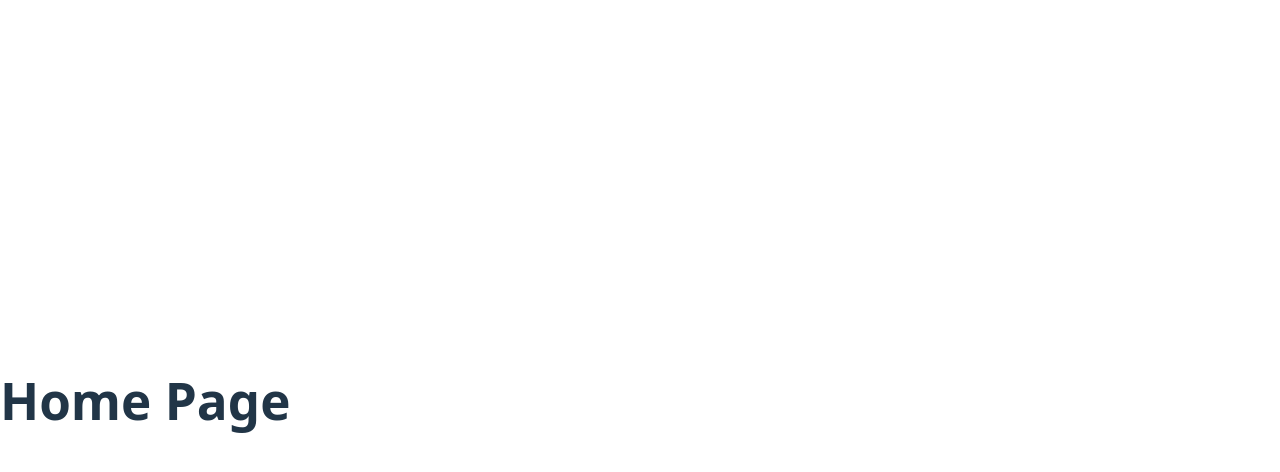
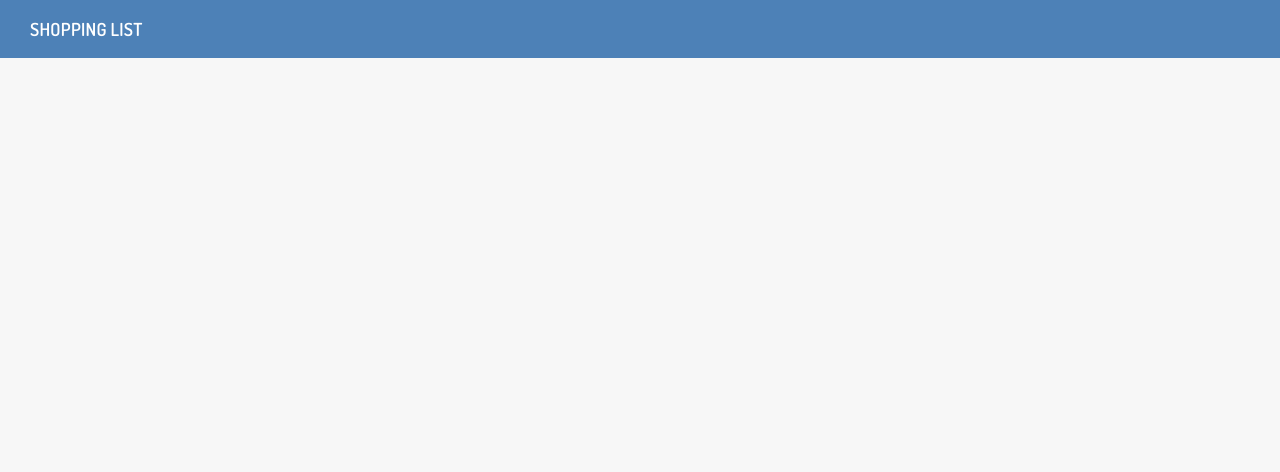
Before and after one commit to mikematos84/veritone-assessment, a React (Vite) app: page / in a window 1280 px wide. Shown: the top 472 px of the page. Built offline with nearby package versions, Linux system fonts and the light colour scheme.

Commit message:
feat: basic css variables setups and header

```diff
--- /dev/null
+++ b/src/components/Header/Header.scss
@@ -0,0 +1,19 @@
+.header {
+  display: flex;
+  width: 100vw;
+  background-color: var(--color-brand-primary);
+
+  .content {
+    padding: 20px 30px;
+  }
+
+  .title {
+    font-family: var(--font-family-secondary);
+    font-weight: var(--font-weight-medium);
+    font-size: var(--font-size-lg);
+    line-height: 100%;
+    letter-spacing: var(--letter-spacing-md);
+    text-transform: uppercase;
+    color: var(--text-color-tertiary);
+  }
+}
--- /dev/null
+++ b/src/components/Header/index.jsx
@@ -0,0 +1,11 @@
+import "./Header.scss";
+
+export default function Header() {
+  return (
+    <header className="header">
+      <div className="content">
+        <div className="title">Shopping List</div>
+      </div>
+    </header>
+  );
+}
--- a/src/pages/Home.tsx
+++ b/src/pages/Home.tsx
@@ -1,7 +1,9 @@
+import Header from "../components/Header";
+
 export default function Home() {
   return (
-    <div>
-      <h1>Home Page</h1>
-    </div>
+    <>
+      <Header />
+    </>
   );
 }
--- a/src/styles/main.scss
+++ b/src/styles/main.scss
@@ -0,0 +1,72 @@
+:root {
+  --color-white: #ffffff;
+  --color-black: #000000;
+
+  --color-black100: #2A323C;
+
+  --color-grey100: #555F7C;
+  --color-grey200: #5C6269;
+  --color-grey300: #7D7A7A;
+  --color-grey400: #9CA8B4;
+  --color-grey500: #C6C6C6;
+  --color-grey600: #D5DFE9;
+
+  --color-blue000: #4D81B7;
+  --color-blue100: #1871E8;
+
+  --overlay: rgba(#0000004D, 30%)
+
+  // Buttons
+  --button-background-primary: var(--color-blue100)
+  --button-foreground-pimary: var(--color-white);
+  --button-background-secondary: var(--color-white);
+  --button-foreground-secondary: var(--color-font-primary);
+
+  // Typography
+  --font-family-pimary: "Nunito", sans-serif;
+  --font-family-secondary: "Dosis", sans-serif;
+
+  // Font Sizes
+  --font-size-xxs: 10px;
+  --font-size-xs: 12px;
+  --font-size-sm: 14px;
+  --font-size-md: 16px;
+  --font-size-lg: 18px;
+
+  // Font Weights
+  --font-weight-regular: 400;
+  --font-weight-medium: 600;
+  --font-weight-bold: 700;
+
+  // Letter Spacing
+  --letter-spacing-xxs: -0.5px;
+  --letter-spacing-xs: -0.25px;
+  --letter-spacing-sm: 0px;
+  --letter-spacing-md: 0.25px;
+  --letter-spacing-lg: 0.5px;
+  --letter-spacing-xl: 1px;
+
+  // Spacing
+  --spacing-xxs: 4px;
+  --spacing-xs: 8px;
+  --spacing-sm: 12px;
+  --spacing-md: 16px;
+  --spacing-lg: 20px;
+
+  // Text
+  --text-color-primary: var(--color-black100);
+  --text-color-secondary: var(--color-grey200);
+  --text-color-tertiary: var(--color-white);
+
+  // Branding
+  --color-brand-primary: var(--color-blue000);
+}
+
+body {
+  margin: 0;
+  font-family: "Nunito", sans-serif;
+  background-color: #f7f7f7;
+  color: #333;
+  display: flex;
+  flex-direction: column;
+}
```
Also changed, not shown: src/components/AddEditModal/AddEditModal.scss (added), src/components/AddEditModal/index.tsx (added), src/components/ConfirmDeleteModal/ConfirmDeleteModal.scss (added), src/components/ConfirmDeleteModal/index.tsx (added), src/components/EmptyState/EmptyState.scss (added), src/components/EmptyState/index.tsx (added), src/components/ShoppingList/ShoppingList.scss (added), src/components/ShoppingList/index.tsx (added).
